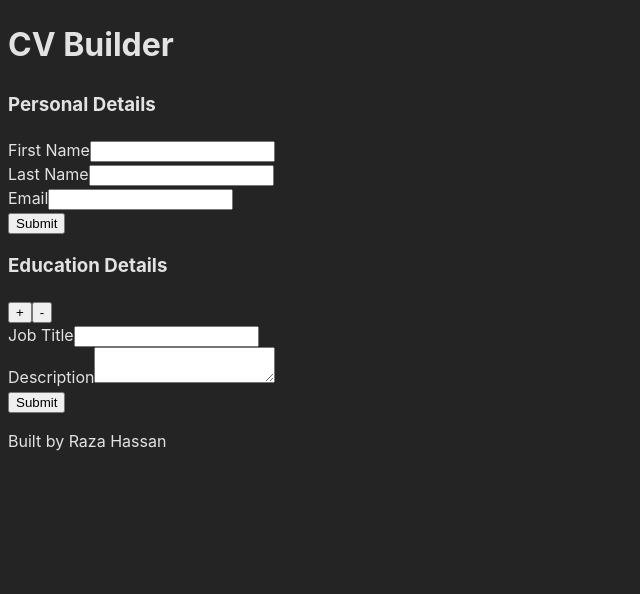
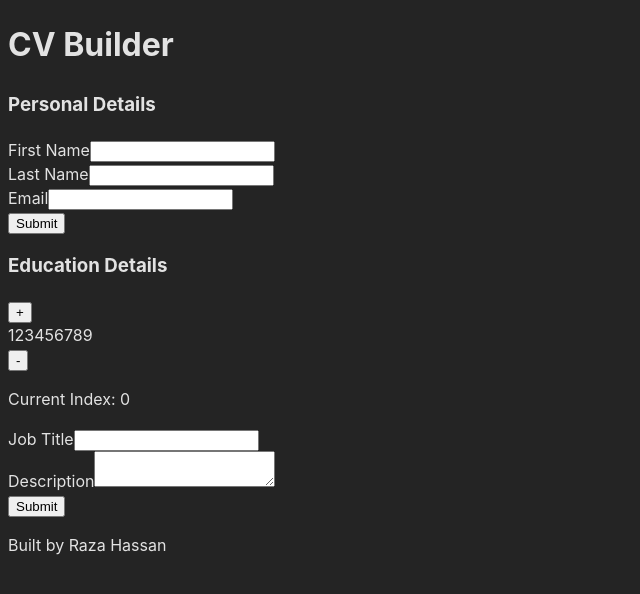
Before and after one commit to bilgramiraza/cv-builder, a React (Vite) app: page / in a window 1280 px wide. Shown: the top 594 px of the page, without its empty margins (0-640 px from the left). Built offline with nearby package versions, Linux system fonts and the light colour scheme.

Commit message:
Built an extremely rudimentary nav system to change current index

```diff
--- a/src/components/Education.jsx
+++ b/src/components/Education.jsx
@@ -36,6 +36,7 @@ function Education({getEducation}) {
       <h3>Education Details</h3>
       <form onSubmit={handleSubmit}>
         <EntriesManager index={index} setIndex={setIndex} maxLength={9}/>
+        <p>Current Index: {index}</p>
         <InputGroup inputType="text" inputName="jobTitle" inputLabel="Job Title" inputValue={jobTitle} handleChange={handleChange}/>
         <InputGroup inputType="desc" inputName="desc" inputLabel="Description" inputValue={desc} handleChange={handleChange}/>
         <button>Submit</button>
--- a/src/components/EntriesManager.jsx
+++ b/src/components/EntriesManager.jsx
@@ -2,15 +2,25 @@ import PropTypes from 'prop-types';
 
 function EntriesManager({index, setIndex, maxLength}) {
   const incrementIndex = () =>{
-    setIndex(index+1);
+    if(index<maxLength)
+      setIndex(index+1);
   }
   const decrementIndex = () =>{
-    if(index>=maxLength)
-    setIndex(index-1);
+    if(index>=0)
+      setIndex(index-1);
+  }
+  let navDiv=[];
+  for(let i=0;i<maxLength;i++){
+    navDiv.push(
+      <a key={i} onClick={()=>setIndex(i)}>{i+1}</a>
+    );
   }
   return (
     <div>
       <button onClick={incrementIndex}>+</button>
+      <div>
+        {navDiv}
+      </div>
       <button onClick={decrementIndex}>-</button>
     </div>
   );
```
